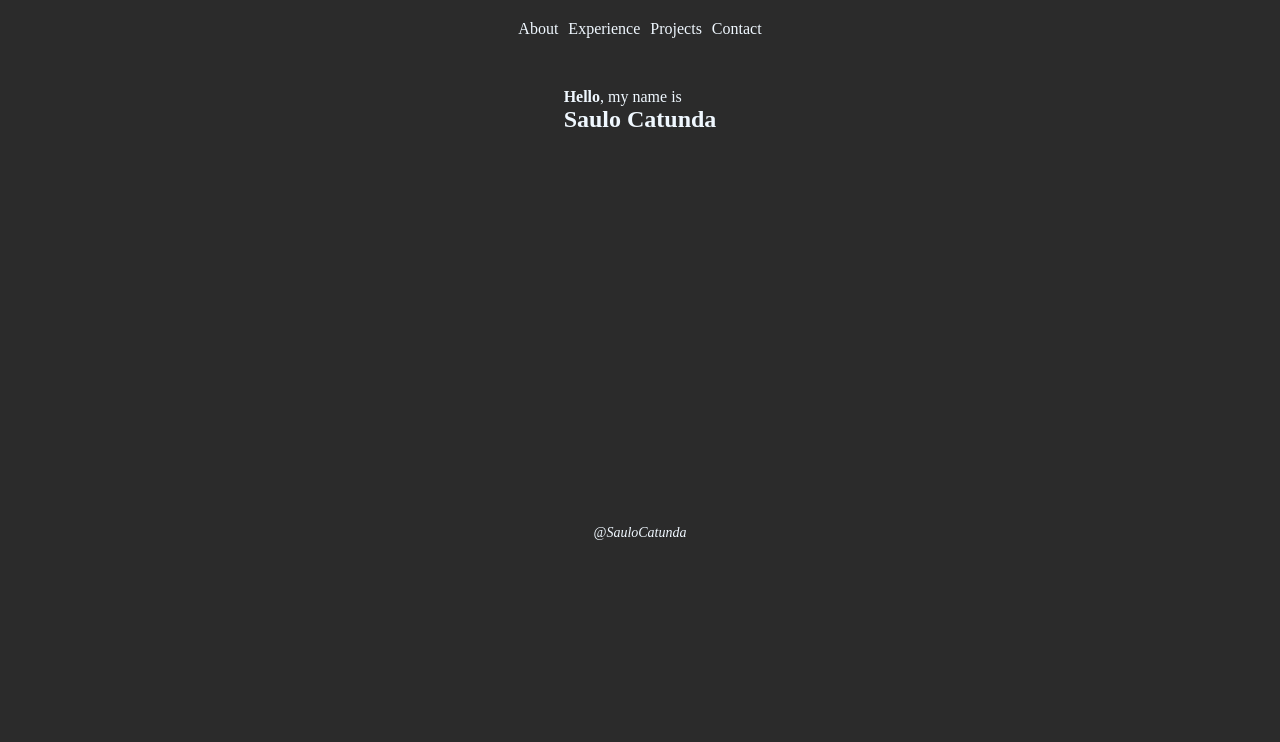
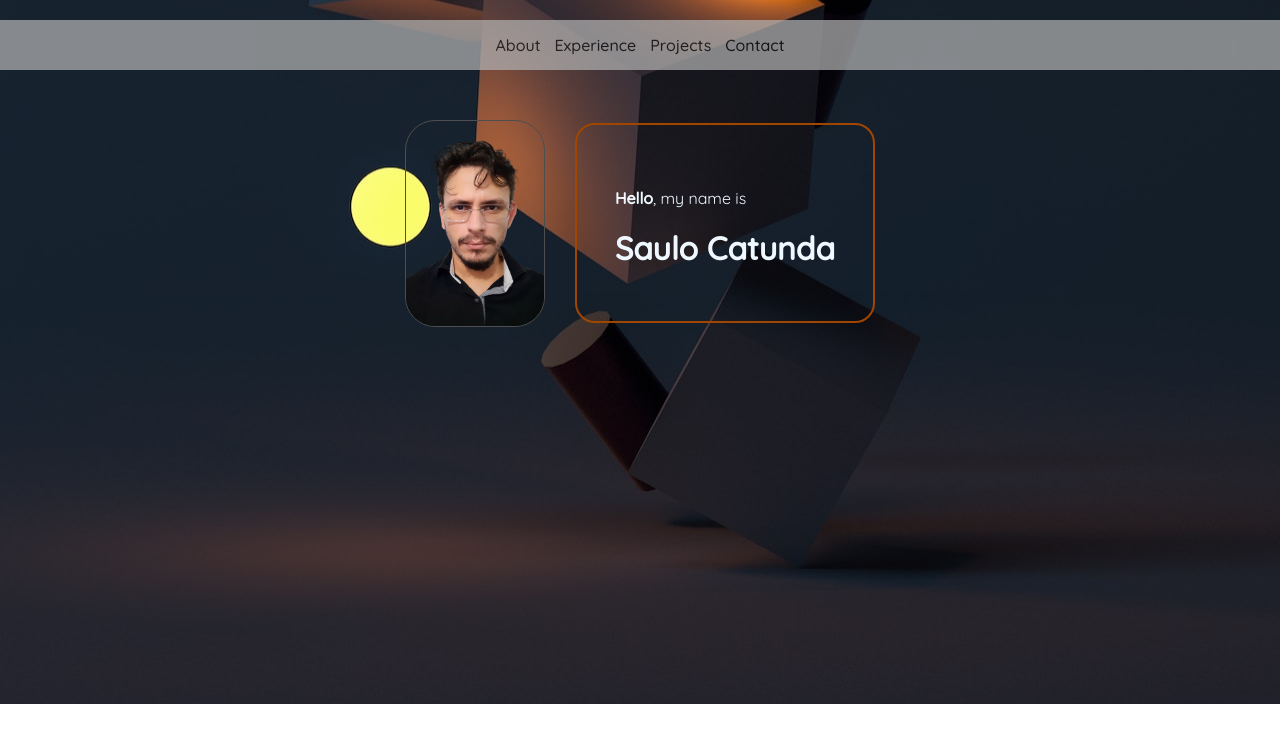
Before and after one commit to saulocatunda/SC-portfolio, a plain HTML site: page index.html in a window 1280 px wide. Drawn offline with Linux system fonts and the light colour scheme.

Commit message:
CSS-GeralStyles-Font-PalletColors

```diff
--- a/index.html
+++ b/index.html
@@ -5,6 +5,12 @@
     <meta name="viewport" content="width=device-width, initial-scale=1.0" />
     <link rel="stylesheet" href="style.css" />
     <link rel="shortcut icon" href="favicon.ico" type="image/x-icon" />
+    <link rel="preconnect" href="https://fonts.googleapis.com" />
+    <link rel="preconnect" href="https://fonts.gstatic.com" crossorigin />
+    <link
+      href="https://fonts.googleapis.com/css2?family=Quicksand:wght@400;500&display=swap"
+      rel="stylesheet"
+    />
     <title>Saulo Catunda</title>
   </head>
   <!-- Google tag (gtag.js) -->
@@ -29,11 +35,18 @@
       <a href="">Contact</a>
     </nav>
 
-    <div class="about">
-      <p><strong>Hello</strong>, my name is</p>
-      <h2>Saulo Catunda</h2>
+    <div class="home-container">
+      <img
+        src="assets/pessoal/20230707_143911_2-removebg-preview.png"
+        alt="Foto perfil do Saulo Catunda"
+      />
+
+      <div class="home">
+        <p><strong>Hello</strong>, my name is</p>
+        <h1>Saulo Catunda</h1>
+      </div>
     </div>
 
-    <footer>@SauloCatunda</footer>
+    <footer></footer>
   </body>
 </html>
--- a/style.css
+++ b/style.css
@@ -6,23 +6,42 @@
 
 :root {
   font-size: 62.5%;
-  --background-dark-color: rgba(32, 32, 32, 0.967);
+  --background-dark-color: rgba(17, 17, 17, 0.967);
   --background-light-color: #f6f6f6;
+  --orange-color: #a14600;
+  --gray-color: #4e4e4e;
+  --gray-light-color: #b5b5b5;
+  --white-color: #ffffff;
+  --yellow-color: #fafc6b;
+  --background-image: url('./assets/background-image-unsplash.jpg');
 }
 
 body {
+  background-image: var(--background-image);
+  background-repeat: no-repeat;
+  background-position: center;
+
   font-size: 1.6rem;
-  background-color: var(--background-dark-color);
+  font-family: 'Quicksand', sans-serif;
   color: aliceblue;
-  width: 100vw;
-  height: 100vh;
+  width: 100%;
+  display: flex;
+  align-items: center;
+  justify-content: center;
+  flex-direction: column;
 
-  animation: backgroundAnim 6s ease-in-out infinite;
+  /*animation: backgroundAnim 6s ease-in-out infinite;*/
 }
 
-a {
+nav a {
   text-decoration: none;
-  color: aliceblue;
+  color: var(--background-dark-color);
+  font-weight: 500;
+}
+
+nav a:hover {
+  font-size: 1.8rem;
+  cursor: pointer;
 }
 
 nav {
@@ -30,24 +49,39 @@ nav {
   align-items: center;
   justify-content: center;
   margin: 2rem auto 5rem;
-  gap: 1rem;
+  width: 100vw;
+  height: 5rem;
+  gap: 1.4rem;
+  background-color: var(--gray-light-color);
+  opacity: 0.7;
 }
 
-.about {
+.home {
   display: grid;
   place-content: center;
-
-  background-repeat: repeat-x;
+  border: solid var(--orange-color) 0.2rem;
+  border-radius: 2rem;
+  width: 30rem;
+  height: 20rem;
 }
 
-footer {
+.home-container {
   display: flex;
   align-items: center;
   justify-content: center;
-  position: relative;
-  height: 100vh;
-  font-size: 1.4rem;
-  font-style: italic;
+  gap: 3rem;
+}
+
+.home-container img {
+  width: 14rem;
+  border-radius: 3rem;
+  opacity: .8rem;
+  border: solid var(--gray-color) 1px;
+}
+
+.home h1,
+.home p {
+  line-height: 5rem;
 }
 
 @keyframes backgroundAnim {
@@ -56,7 +90,7 @@ footer {
   }
 
   50% {
-    background: rgb(57, 57, 57) 50%;
+    background: rgb(1, 80, 1) 50%;
   }
 
   100% {
```
Also changed, not shown: assets/background-image-unsplash.jpg (added), assets/mouse.png (added), assets/mouse.svg (added), assets/pessoal/20230707_143911_2-removebg-preview.png (added), 2 other files.
